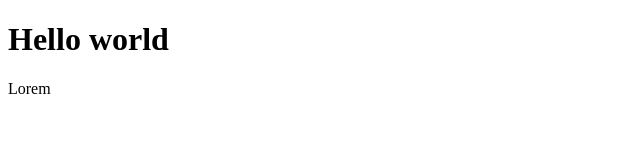
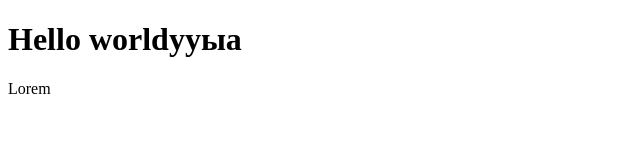
Before and after one commit to NIkolay27/Home-Work-1-week-, a plain HTML site: page git-hub/index.html in a window 1280 px wide. Shown: the whole page, without its empty margins (0-640 px from the left). Drawn offline with Linux system fonts and the light colour scheme.

```diff
--- a/git-hub/index.html
+++ b/git-hub/index.html
@@ -8,7 +8,7 @@
 </head>
 
 <body>
-	<h1>Hello world</h1>
+	<h1>Hello worldууыа</h1>
 	<p>Lorem</p>
 
 	<script src="main.js"></script>
```
